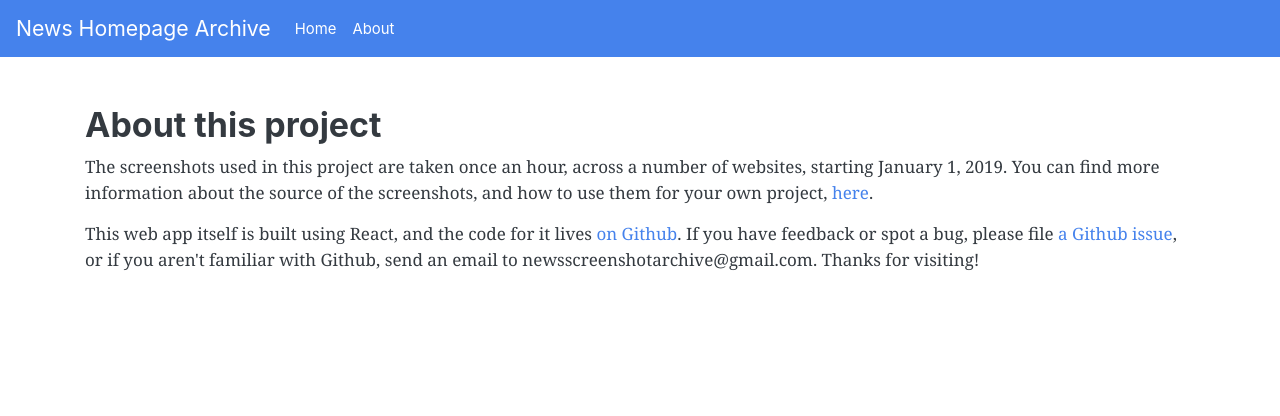
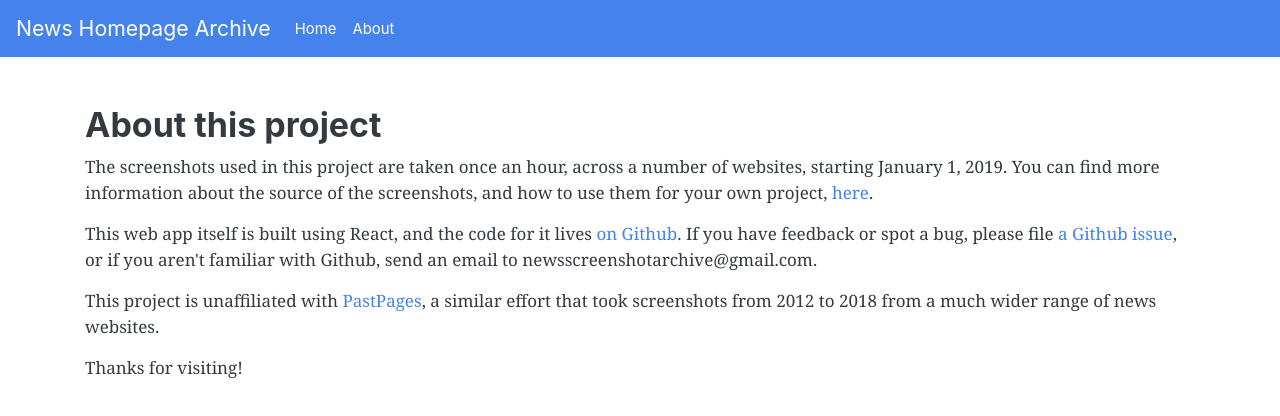
Before and after one commit to nrjones8/news-archive-explorer, a React (Create React App) app: page /#/about in a window 1280 px wide. Shown: the top 416 px of the page. Built offline with nearby package versions, Linux system fonts and the light colour scheme.

Commit message:
fix up about page, link to PastPages

```diff
--- a/src/About.js
+++ b/src/About.js
@@ -15,13 +15,18 @@ class About extends Component {
                 <h2>About this project</h2>
                 <p>
                     The screenshots used in this project are taken once an hour, across a number of websites, starting January 1, 2019.
-                    You can find more information about the source of the screenshots, and how to use them for your own project,  <a href="https://github.com/nrjones8/website-screenshotter#news-homepage-archive">here</a>.
+                    You can find more information about the source of the screenshots, and how to use them for your own project, <a href="https://github.com/nrjones8/website-screenshotter#news-homepage-archive" target="_blank" rel="noopener noreferrer">here</a>.
                 </p>
                 <p>
                     This web app itself is built using React, and the code for it lives <a href="https://github.com/nrjones8/news-archive-explorer">on Github</a>. If
                     you have feedback or spot a bug, please file <a href="https://github.com/nrjones8/news-archive-explorer/issues">a Github issue</a>, or if
-                    you aren't familiar with Github, send an email to newsscreenshotarchive@gmail.com. Thanks for visiting!
+                    you aren't familiar with Github, send an email to newsscreenshotarchive@gmail.com.
                 </p>
+                <p>
+                    This project is unaffiliated with <a href="http://www.pastpages.org/" target="_blank" rel="noopener noreferrer">PastPages</a>, a similar effort that took screenshots from 2012 to 2018 from a
+                    much wider range of news websites.
+                </p>
+                <p>Thanks for visiting!</p>
             </div>
         </div>
     )
```
